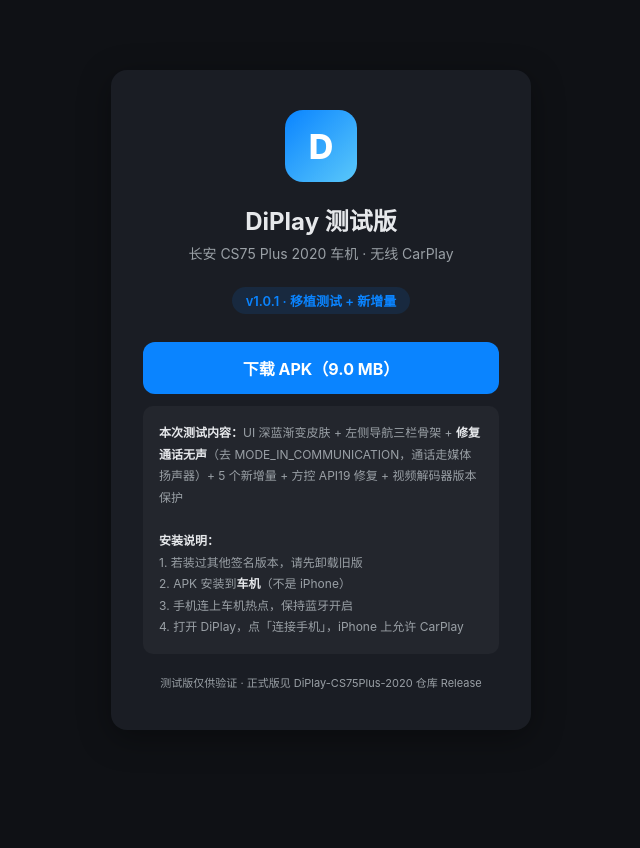
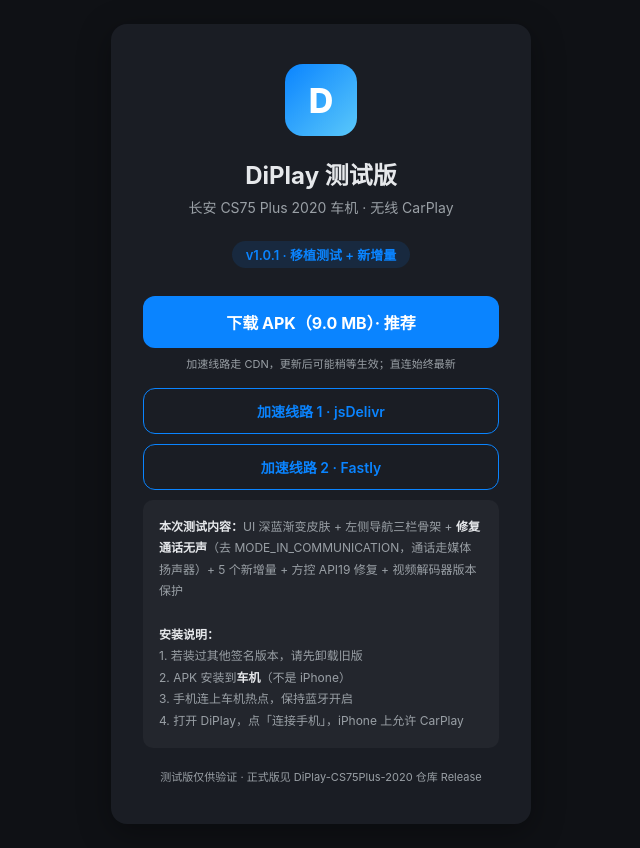
Before and after one commit to chansLam/chanslam.github.io, a plain HTML site: page index.html in a window 1280 px wide. Shown: the whole page, without its empty margins (319-959 px from the left). Before the commit the page ends 800 px from the top, so only its background shows below. Drawn offline with Linux system fonts and the light colour scheme.

Commit message:
主页：多下载源（jsDelivr/Fastly 加速 + 直连）

```diff
--- a/index.html
+++ b/index.html
@@ -15,6 +15,9 @@
   .version { display: inline-block; background: rgba(10,132,255,.12); color: var(--accent); border-radius: 999px; padding: 4px 14px; font-size: 13px; font-weight: 600; margin-bottom: 28px; }
   .btn { display: block; width: 100%; padding: 14px; background: var(--accent); color: #fff; border-radius: 12px; text-decoration: none; font-size: 16px; font-weight: 700; margin-bottom: 12px; transition: filter .15s; }
   .btn:hover { filter: brightness(1.08); }
+  .btn2 { display: block; width: 100%; padding: 12px; background: transparent; color: var(--accent); border: 1px solid var(--accent); border-radius: 12px; text-decoration: none; font-size: 14px; font-weight: 600; margin-bottom: 10px; transition: filter .15s; }
+  .btn2:hover { filter: brightness(1.12); }
+  .hint { color: var(--muted); font-size: 11px; margin: -4px 0 14px; line-height: 1.6; }
   .meta { color: var(--muted); font-size: 12px; line-height: 1.8; text-align: left; padding: 16px; background: rgba(255,255,255,.04); border-radius: 10px; margin-top: 8px; }
   .meta b { color: var(--text); }
   footer { margin-top: 20px; color: var(--muted); font-size: 11px; }
@@ -26,7 +29,10 @@
     <h1>DiPlay 测试版</h1>
     <div class="sub">长安 CS75 Plus 2020 车机 · 无线 CarPlay</div>
     <div class="version">v1.0.1 · 移植测试 + 新增量</div>
-    <a class="btn" href="downloads/DiPlay-v1.0.1-test.apk" download>下载 APK（9.0 MB）</a>
+    <a class="btn" href="downloads/DiPlay-v1.0.1-test.apk" download>下载 APK（9.0 MB）· 推荐</a>
+    <div class="hint">加速线路走 CDN，更新后可能稍等生效；直连始终最新</div>
+    <a class="btn2" href="https://cdn.jsdelivr.net/gh/chansLam/chanslam.github.io@main/downloads/DiPlay-v1.0.1-test.apk" download>加速线路 1 · jsDelivr</a>
+    <a class="btn2" href="https://fastly.jsdelivr.net/gh/chansLam/chanslam.github.io@main/downloads/DiPlay-v1.0.1-test.apk" download>加速线路 2 · Fastly</a>
     <div class="meta">
       <b>本次测试内容：</b>UI 深蓝渐变皮肤 + 左侧导航三栏骨架 + <b>修复通话无声</b>（去 MODE_IN_COMMUNICATION，通话走媒体扬声器）+ 5 个新增量 + 方控 API19 修复 + 视频解码器版本保护<br><br>
       <b>安装说明：</b><br>
```
